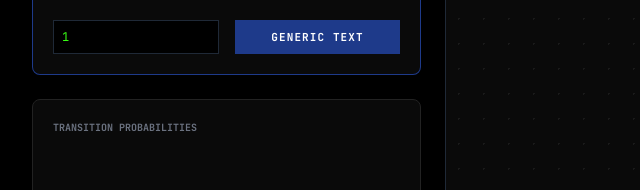
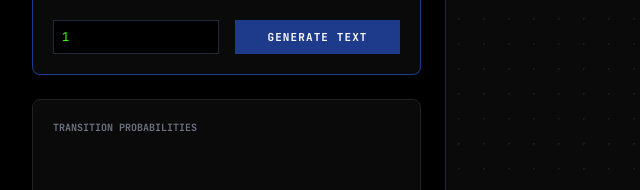
Before and after one commit to roshni232003/MARKOV-CHAIN-TEXT-GENERATOR, a plain HTML site: page index.html in a window 1280 px wide. Shown: the part 304-494 px from the top of the page, 0-640 px from the left. Drawn offline with nearby package versions, Linux system fonts and the light colour scheme; a script that the page names is missing.

Commit message:
Update index.html

```diff
--- a/index.html
+++ b/index.html
@@ -95,7 +95,7 @@
 
                 <div class="grid grid-cols-2 gap-4 mt-4">
                     <input type="number" id="order" value="1" min="1" max="3" class="w-full bg-black border border-gray-800 p-2 text-xs text-[#39ff14]">
-                    <button onclick="runSimulation()" class="bg-[#1e3a8a] hover:bg-[#a85507] text-white text-[11px] font-bold py-2 uppercase tracking-widest">Generic Text</button>
+                    <button onclick="runSimulation()" class="bg-[#1e3a8a] hover:bg-[#a85507] text-white text-[11px] font-bold py-2 uppercase tracking-widest">Generate Text</button>
                 </div>
             </div>
 
```
